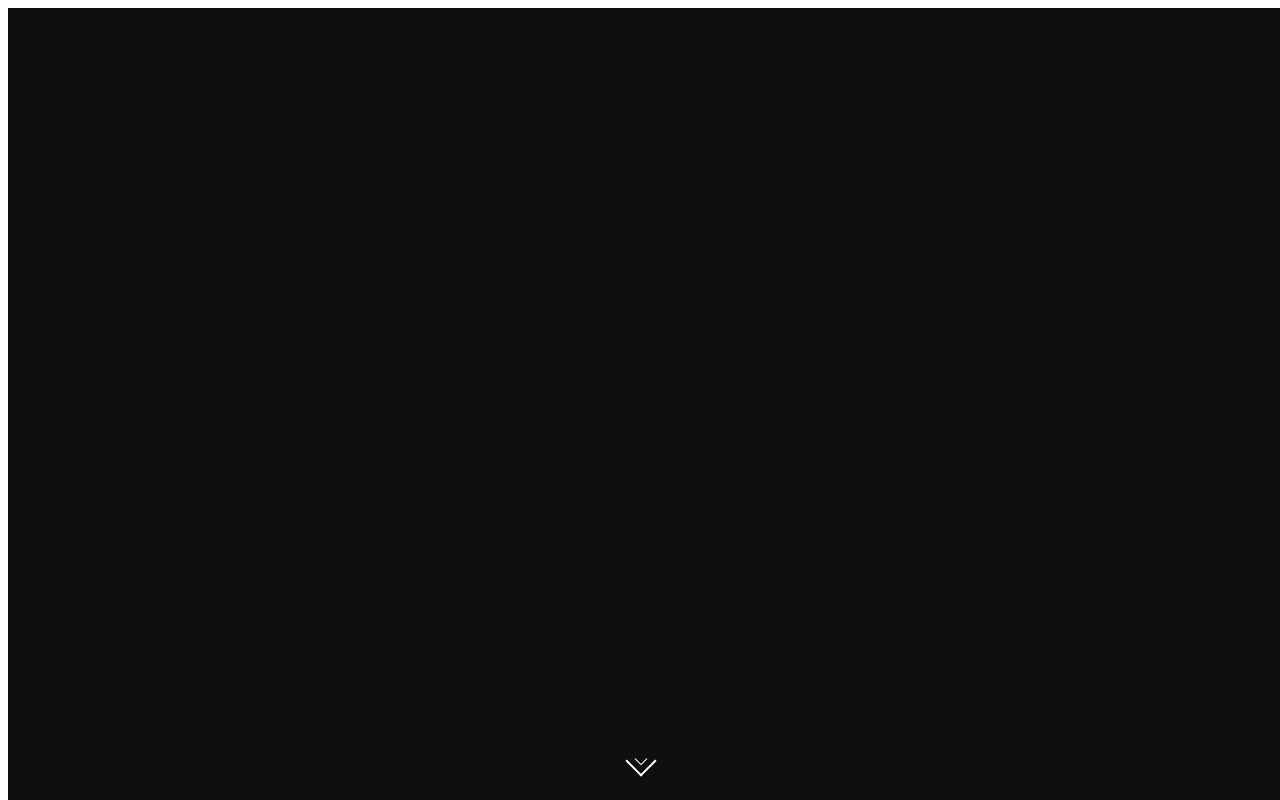
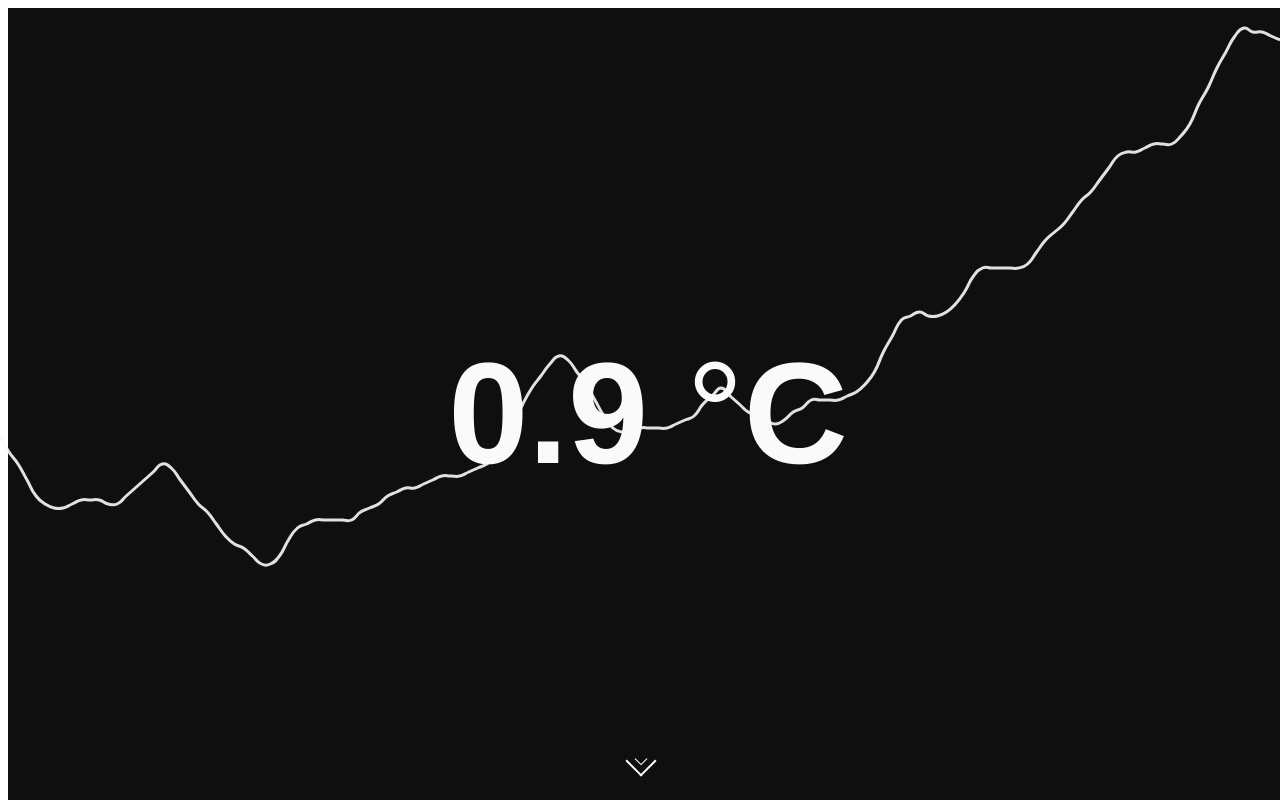
Before and after one commit to janschill/onedotfivedegrees, a plain HTML site: page docs/index.html in a window 1280 px wide. Shown: the top 800 px of the page. Drawn offline with Linux system fonts and the light colour scheme.

Commit message:
Fix JSON Import for Safari

```diff
--- a/docs/main.js
+++ b/docs/main.js
@@ -1,19 +1,10 @@
-import participants from "./data/participants.json" assert { type: "json" };
-import globalMeanTemps from "./data/global-mean-temp-land-ocean.json" assert { type: "json" };
-
-document.addEventListener("DOMContentLoaded", () => {
-  const header = document.querySelector(".main-header");
-  const headerBody = header.querySelector(".main-header__body");
-  const currentTemperature = globalMeanTemps[globalMeanTemps.length - 1]
-  headerBody.innerHTML = `${currentTemperature.lowess5} °C`
-
-  const globalMeanTempChart = document.getElementById("globalMeanTempChart");
-  new Chart(globalMeanTempChart, {
+function plotGlobalMeanTempsChart(data, parentElement) {
+  new Chart(parentElement, {
     type: "line",
     data: {
-      labels: globalMeanTemps.map(t => t.year),
+      labels: data.map(t => t.year),
       datasets: [{
-        data: globalMeanTemps.map(t => t.lowess5),
+        data: data.map(t => t.lowess5),
       }]
     },
     options: {
@@ -47,4 +38,18 @@ document.addEventListener("DOMContentLoaded", () => {
       }
     }
   });
-})
+}
+
+document.addEventListener("DOMContentLoaded", async () => {
+  const header = document.querySelector(".main-header");
+  const headerBody = header.querySelector(".main-header__body");
+  // const participantsRequest = await fetch("./data/participants.json");
+  // const participants = await participantsRequest.json();
+  const globalMeanTempsRequest = await fetch("./data/global-mean-temp-land-ocean.json")
+  const globalMeanTemps = await globalMeanTempsRequest.json();
+  const currentTemperature = globalMeanTemps[globalMeanTemps.length - 1];
+  headerBody.innerHTML = `${currentTemperature.lowess5} °C`;
+
+  const globalMeanTempChart = document.getElementById("globalMeanTempChart");
+  plotGlobalMeanTempsChart(globalMeanTemps, globalMeanTempChart)
+});
```
Also changed, not shown: docs/index.html (+0 -1 lines).
